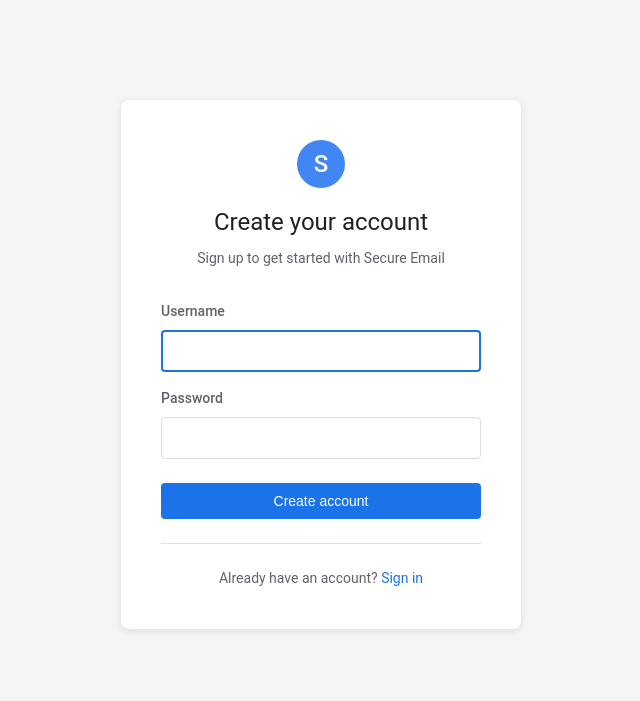
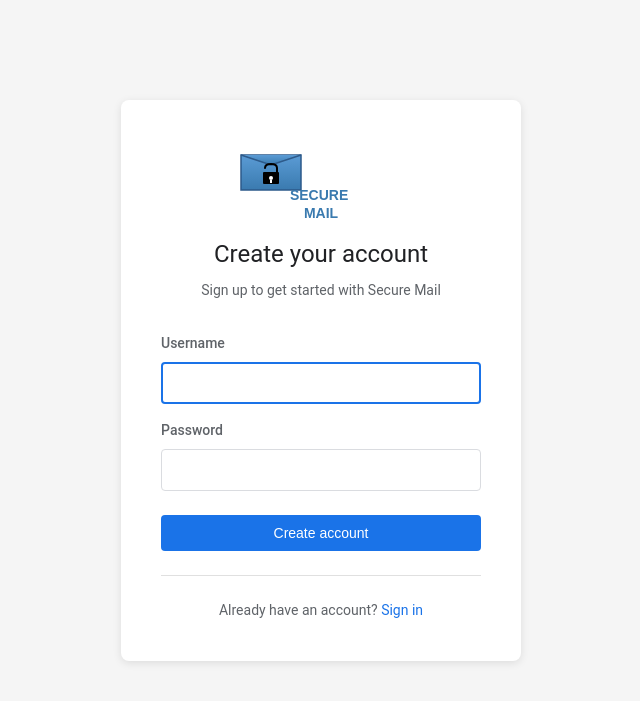
Before and after one commit to ahmetererr/crypto_project, a Flask app: page /register in a window 1280 px wide. Shown: the top 701 px of the page, without its empty margins (319-959 px from the left). Run offline with Flask 2, Linux system fonts and the light colour scheme.

Commit message:
Add new SECURE MAIL logo to all pages

```diff
--- a/templates/base.html
+++ b/templates/base.html
@@ -226,8 +226,7 @@
     <div class="app-container">
         <div class="sidebar">
             <div class="logo">
-                <div class="logo-icon">S</div>
-                <span>Secure Email</span>
+                <img src="{{ url_for('static', filename='logo.svg') }}" alt="Secure Mail">
             </div>
             <a href="{{ url_for('send_email') }}" class="compose-btn">✏️ Compose</a>
             <nav style="margin-top: 8px;">
--- a/templates/login.html
+++ b/templates/login.html
@@ -4,9 +4,9 @@
 
 {% block auth_content %}
 <div style="text-align: center; margin-bottom: 32px;">
-    <div style="width: 48px; height: 48px; background: #4285f4; border-radius: 24px; margin: 0 auto 16px; display: flex; align-items: center; justify-content: center; color: white; font-size: 24px; font-weight: 500;">S</div>
+    <img src="{{ url_for('static', filename='logo.svg') }}" alt="Secure Mail" style="height: 80px; margin: 0 auto 16px; display: block;">
     <h1 style="font-size: 24px; font-weight: 400; color: #202124; margin-bottom: 8px;">Welcome</h1>
-    <p style="color: #5f6368; font-size: 14px;">Sign in to continue to Secure Email</p>
+    <p style="color: #5f6368; font-size: 14px;">Sign in to continue to Secure Mail</p>
 </div>
 
 {% if error %}
--- a/templates/register.html
+++ b/templates/register.html
@@ -4,9 +4,9 @@
 
 {% block auth_content %}
 <div style="text-align: center; margin-bottom: 32px;">
-    <div style="width: 48px; height: 48px; background: #4285f4; border-radius: 24px; margin: 0 auto 16px; display: flex; align-items: center; justify-content: center; color: white; font-size: 24px; font-weight: 500;">S</div>
+    <img src="{{ url_for('static', filename='logo.svg') }}" alt="Secure Mail" style="height: 80px; margin: 0 auto 16px; display: block;">
     <h1 style="font-size: 24px; font-weight: 400; color: #202124; margin-bottom: 8px;">Create your account</h1>
-    <p style="color: #5f6368; font-size: 14px;">Sign up to get started with Secure Email</p>
+    <p style="color: #5f6368; font-size: 14px;">Sign up to get started with Secure Mail</p>
 </div>
 
 {% if error %}
```
Also changed, not shown: static/logo.svg (added).
